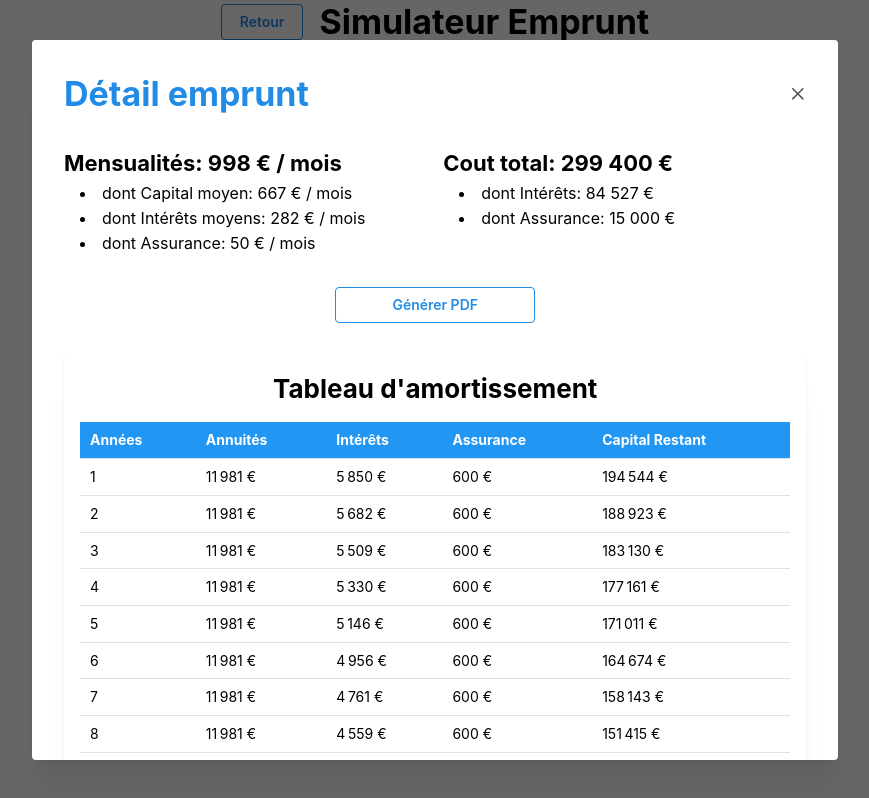
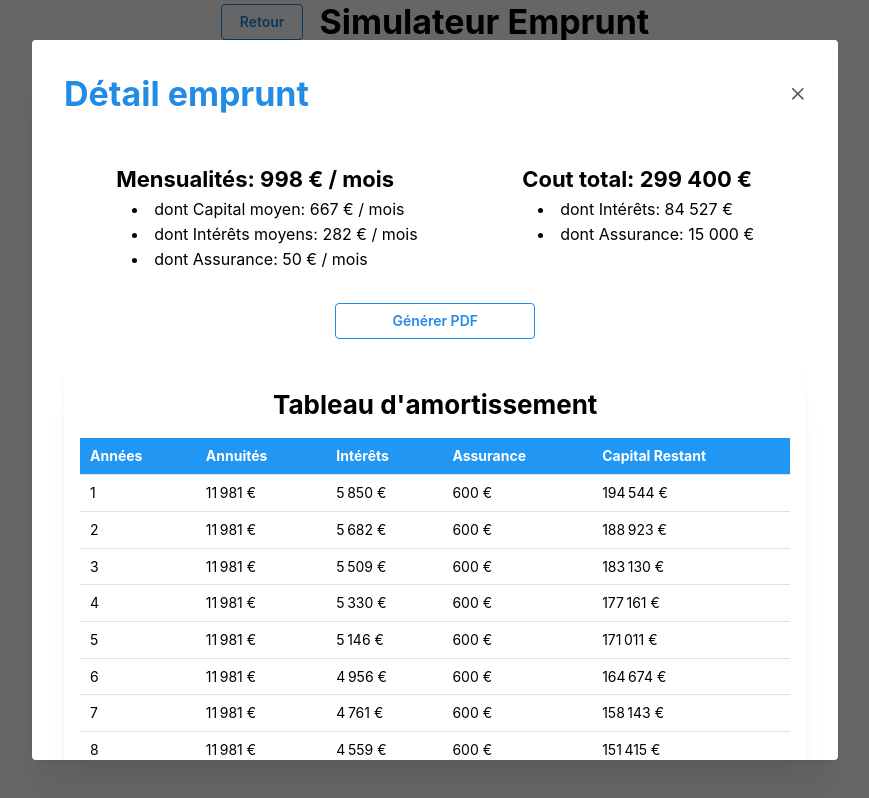
Before and after one commit to BenGex31/sonade, a Next.js app: page /simulateur-emprunt in a window 1280 px wide. Both pictures are taken after a click on the button "Calculer". Shown: the whole page, without its empty margins (205-1074 px from the left). Built offline with nearby package versions, Linux system fonts and the light colour scheme.

Commit message:
Update loanDetails.tsx

```diff
--- a/ui/loanDetails.tsx
+++ b/ui/loanDetails.tsx
@@ -1,4 +1,4 @@
-import { List, Stack, Title, NumberFormatter, SimpleGrid } from "@mantine/core";
+import { List, Stack, Title, NumberFormatter, Flex } from "@mantine/core";
 
 type Props = {
   totalMonthlyPayments: number;
@@ -20,7 +20,7 @@ export default function Loandetails({
   totalInsuranceCost,
 }: Props) {
   return (
-    <SimpleGrid cols={2}>
+    <Flex justify={"space-around"} mt={"md"}>
       <Stack gap={"2px"}>
         <Title size={"h3"}>
           Mensualités:{" "}
@@ -106,6 +106,6 @@ export default function Loandetails({
           </List.Item>
         </List>
       </Stack>
-    </SimpleGrid>
+    </Flex>
   );
 }
```
